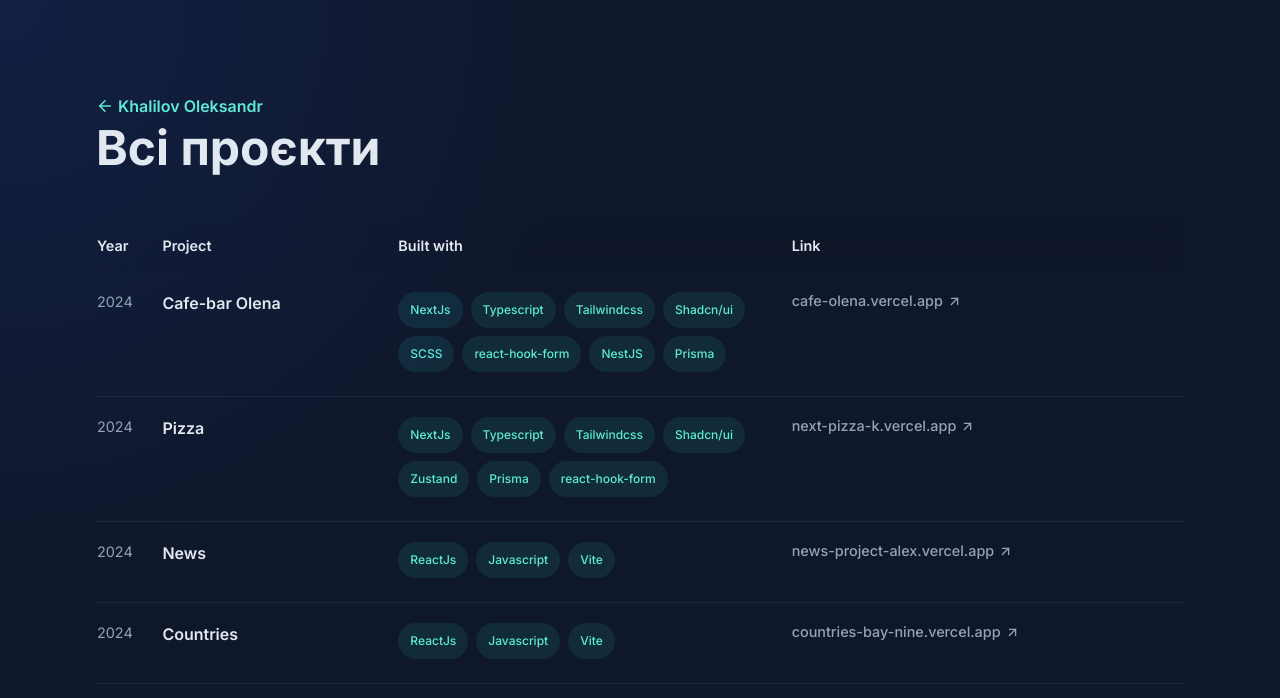
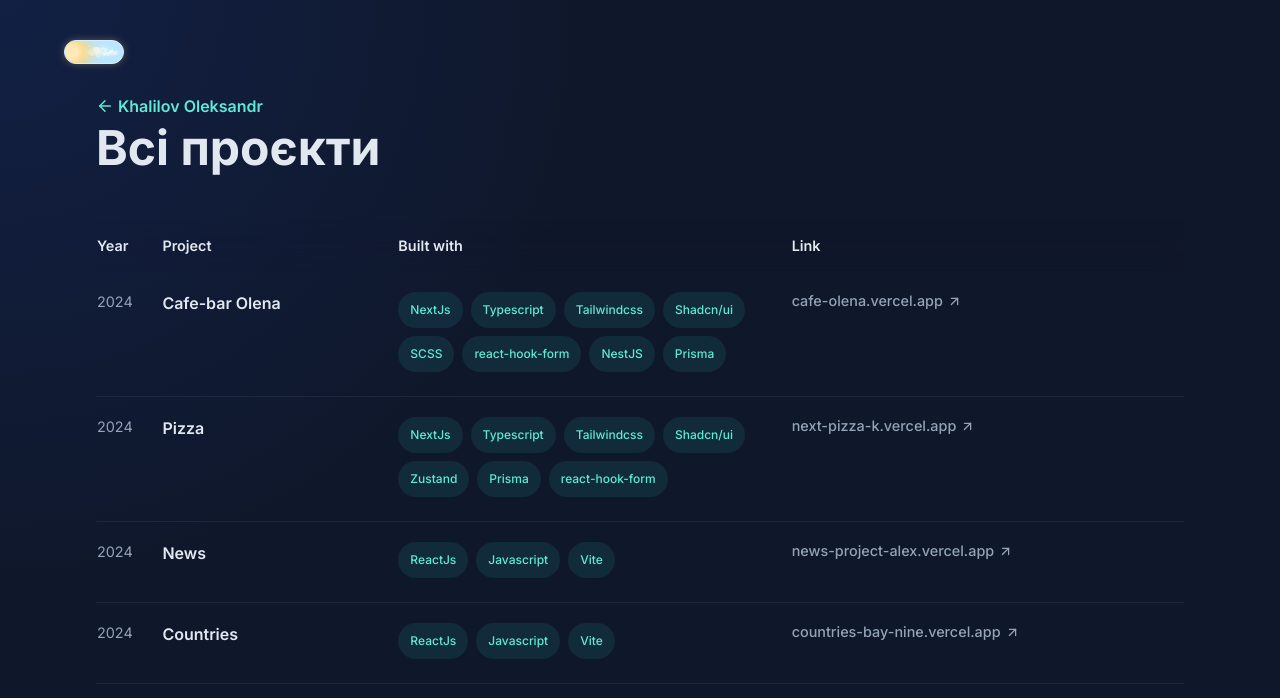
Before and after one commit to khalillovv/portfolio, a Next.js app: page /archive in a window 1280 px wide. Shown: the top 698 px of the page. Built offline with nearby package versions, Linux system fonts and the light colour scheme.

Commit message:
add toggle theme button

```diff
--- a/src/app/globals.css
+++ b/src/app/globals.css
@@ -4,21 +4,32 @@
 
 :root {
 	--primary-color: rgb(94, 234, 212);
+	--bg-primary: rgba(45, 212, 191, 0.1);
 	--bg-color: rgb(15, 23, 42);
 	--text-color: rgb(148, 163, 184);
 	--title-color: rgb(226, 232, 240);
-	--bg-primary: rgba(45, 212, 191, 0.1);
+	--highlight: rgb(18, 32, 68, 1);
+	--project-bg: rgb(112, 126, 174, 0.1);
 }
 
 [data-theme='dark'] {
+	--primary-color: rgb(94, 234, 212);
+	--bg-primary: rgba(45, 212, 191, 0.1);
 	--bg-color: rgb(15, 23, 42);
 	--text-color: rgb(148, 163, 184);
 	--title-color: rgb(226, 232, 240);
+	--highlight: rgb(18, 32, 68, 1);
+	--project-bg: rgb(112, 126, 174, 0.1);
 }
 
 [data-theme='light'] {
-	--bg-color: #ffffff;
-	--text-color: #0f172a;
+	--primary-color: rgb(94, 234, 212);
+	--bg-primary: rgba(45, 212, 191, 0.1);
+	--bg-color: rgb(15, 23, 42);
+	--text-color: rgb(148, 163, 184);
+	--title-color: rgb(226, 232, 240);
+	--highlight: rgb(18, 32, 68, 1);
+	--project-bg: rgb(112, 126, 174, 0.1);
 }
 
 html {
--- a/src/app/layout.tsx
+++ b/src/app/layout.tsx
@@ -1,4 +1,4 @@
-import { Container, HighlightContainer } from '@/components'
+import { Container, HighlightContainer, SettingsHeader } from '@/components'
 import { SITE_NAME } from '@/constants/seo.constants'
 import type { Metadata } from 'next'
 import { Inter } from 'next/font/google'
@@ -26,13 +26,14 @@ export default function RootLayout({
 	children: React.ReactNode
 }>) {
 	return (
-		<html lang='en' data-theme='dark'>
+		<html lang='en'>
 			<head>
 				<link data-rh='true' rel='icon' href='/logo.png' />
 			</head>
 			<body className={inter.className}>
 				<main>
 					<HighlightContainer>
+						<SettingsHeader />
 						<Container>{children}</Container>
 					</HighlightContainer>
 				</main>
--- /dev/null
+++ b/src/components/SwitchButton.module.css
@@ -0,0 +1,106 @@
+.switch {
+	position: absolute;
+	width: 60px;
+	height: 24px;
+	border-radius: 14px;
+	border: 1px solid rgb(211, 239, 255);
+	background-color: rgb(186, 230, 255);
+
+	transition: background-color 1s;
+	box-shadow: 0 0 7px 0.2px #565656;
+
+	&:hover {
+		cursor: pointer;
+	}
+}
+
+.switch.light {
+	background-image: url('/oblako.png');
+	background-repeat: no-repeat;
+	background-size: contain;
+	background-position: right;
+}
+
+.switch.dark {
+	border-color: rgb(40, 40, 51);
+	background-color: rgb(23, 23, 35);
+	background-image: url('/stars.png');
+	background-repeat: no-repeat;
+	background-size: contain;
+	background-position: 15% center;
+}
+
+.contentWrapper {
+	position: absolute;
+	left: 0;
+	right: 0;
+	top: 0;
+	bottom: 0;
+	border-radius: 12px;
+	overflow: hidden;
+	z-index: 2;
+}
+
+.circle {
+	position: absolute;
+	width: 14px;
+	height: 14px;
+	left: 0%;
+	top: 50%;
+	transform: translate(-0%, -50%);
+	border-radius: 50%;
+	background-color: rgb(255, 233, 183);
+	box-shadow: 0 0 4px 2px rgb(255, 233, 183), 0 0 8px 6px rgb(255, 219, 140),
+		0 0 18px 10px rgb(255, 209, 109);
+	transition: left 2s, transform 2s, width 2s, height 2s, box-shadow 2s,
+		background-color 2s 0.2s;
+	z-index: 1;
+}
+
+.switch.dark .circle {
+	width: 20px;
+	height: 20px;
+	left: 100%;
+	transform: translate(-100%, -50%);
+	background-color: rgb(237, 242, 241);
+	box-shadow: 0 0 4px 0.6px rgb(244, 247, 246);
+}
+
+.shootingStarWrapper {
+	position: absolute;
+	transform: translate(40px, -6px) rotate(-30deg);
+	opacity: 0;
+}
+
+.shootingStar {
+	position: absolute;
+	width: 5px;
+	height: 5px;
+	border-radius: 50%;
+	left: 20%;
+	top: 50%;
+	background: radial-gradient(
+		rgba(255, 231, 193, 0.9) 30%,
+		rgba(237, 155, 61, 1)
+	);
+	box-shadow: -1px 0 4px 0.4px rgba(237, 155, 61, 0.7),
+		0 0 3px 1px rgba(237, 155, 61, 0.5);
+}
+
+.switch.dark .shootingStarWrapper {
+	animation: shootingstartravel 24s linear infinite;
+	animation-delay: 6s;
+	opacity: 1;
+}
+
+@keyframes shootingstartravel {
+	0% {
+		transform: translate(40px, -6px) rotate(-30deg);
+	}
+	8.33% {
+		transform: translate(-36px, 34px) rotate(-30deg);
+	}
+	100% {
+		transform: translate(-36px, 34px) rotate(-30deg);
+	}
+}
--- a/src/components/highlight-container.tsx
+++ b/src/components/highlight-container.tsx
@@ -24,7 +24,7 @@ export const HighlightContainer: React.FC<HighlightContainerProps> = ({
 		<div
 			className='highlight-container'
 			style={{
-				background: `radial-gradient(circle at ${gradientPosition.x}% ${gradientPosition.y}%, rgb(18, 32, 68, 1), transparent 40%)`,
+				background: `radial-gradient(circle at ${gradientPosition.x}% ${gradientPosition.y}%, var(--highlight), transparent 40%)`,
 			}}
 			onMouseMove={isDesktop ? handleMouseMove : undefined}
 		>
--- a/src/components/index.ts
+++ b/src/components/index.ts
@@ -7,3 +7,5 @@ export { HighlightContainer } from './highlight-container'
 export { Project } from './project'
 export { Projects } from './projects'
 export { ProjectsTable } from './projects-table'
+export { SettingsHeader } from './settings-header'
+export { SwitchButton } from './switch-button'
--- a/src/components/project.tsx
+++ b/src/components/project.tsx
@@ -68,7 +68,7 @@ export const Project: React.FC<Props> = ({
 		<div
 			id='projects'
 			className={cn(
-				'w-[536px] rounded-lg cursor-pointer transition-all hover:bg-gray-700 hover:bg-opacity-10 group',
+				'w-[536px] rounded-lg cursor-pointer transition-all hover:bg-projectBg group',
 				className
 			)}
 		>
--- a/src/components/projects.tsx
+++ b/src/components/projects.tsx
@@ -42,7 +42,7 @@ export const Projects: React.FC<Props> = ({ className }) => {
 			</ul>
 
 			<Link
-				className='flex flex-row gap-1 text-title mt-6 font-semibold group'
+				className='flex flex-row gap-1 text-title mt-6 font-semibold min-h-6 group'
 				href={DASHBOARD_PAGES.ARCHIVE}
 			>
 				<span className='group-hover:border-b-2 border-primary'>
--- /dev/null
+++ b/src/components/settings-header.tsx
@@ -0,0 +1,17 @@
+import { cn } from '@/lib/utils'
+import React from 'react'
+import { SwitchButton } from './switch-button'
+
+interface Props {
+	className?: string
+}
+
+export const SettingsHeader: React.FC<Props> = ({ className }) => {
+	return (
+		<div className={cn('fixed top-10 left-16', className)}>
+			<div className='min-w-[62px]'>
+				<SwitchButton />
+			</div>
+		</div>
+	)
+}
--- /dev/null
+++ b/src/components/switch-button.tsx
@@ -0,0 +1,62 @@
+'use client'
+import { cn } from '@/lib/utils'
+import { useEffect, useState } from 'react'
+import styles from './SwitchButton.module.css'
+
+interface Props {
+	className?: string
+}
+
+export const SwitchButton: React.FC<Props> = ({ className }) => {
+	const [isDark, setIsDark] = useState(true)
+	const [isClient, setIsClient] = useState(false)
+
+	useEffect(() => {
+		setIsClient(true)
+		const savedTheme = localStorage.getItem('theme')
+		if (savedTheme) {
+			setIsDark(savedTheme === 'dark')
+		} else {
+			const defaultTheme = window.matchMedia('(prefers-color-scheme: dark)')
+				.matches
+				? 'dark'
+				: 'light'
+			setIsDark(defaultTheme === 'dark')
+		}
+	}, [])
+
+	useEffect(() => {
+		if (isClient) {
+			const theme = isDark ? 'dark' : 'light'
+			localStorage.setItem('theme', theme)
+			document.documentElement.setAttribute('data-theme', theme)
+		}
+	}, [isDark, isClient])
+
+	const toggleSwitch = () => {
+		setIsDark(prev => !prev)
+	}
+
+	if (!isClient) {
+		return null
+	}
+
+	return (
+		<div
+			id='switch'
+			className={cn(
+				`${styles.switch} ${isDark ? styles.dark : styles.light} ${className}`
+			)}
+			onClick={toggleSwitch}
+		>
+			<div id='contentwrapper' className={styles.contentWrapper}>
+				<div id='circle' className={styles.circle}></div>
+				<div id='stars' className={styles.stars}>
+					<div id='shtngstarwrapper' className={styles.shootingStarWrapper}>
+						<div id='shootingstar' className={styles.shootingStar}></div>
+					</div>
+				</div>
+			</div>
+		</div>
+	)
+}
--- a/tailwind.config.ts
+++ b/tailwind.config.ts
@@ -12,10 +12,12 @@ const config: Config = {
 		extend: {
 			colors: {
 				primary: 'var(--primary-color)',
+				backgroundPrimary: 'var(--bg-primary)',
 				background: 'var(--bg-color)',
-				backgroundPrimary: 'var(--bg-primary)',
 				text: 'var(--text-color)',
 				title: 'var(--title-color)',
+				highlight: 'var(--highlight)',
+				projectBg: 'var(--project-bg)',
 			},
 			spacing: {
 				0.5: '0.12rem',
```
Also changed, not shown: public/oblako.png (added), public/stars.png (added).
